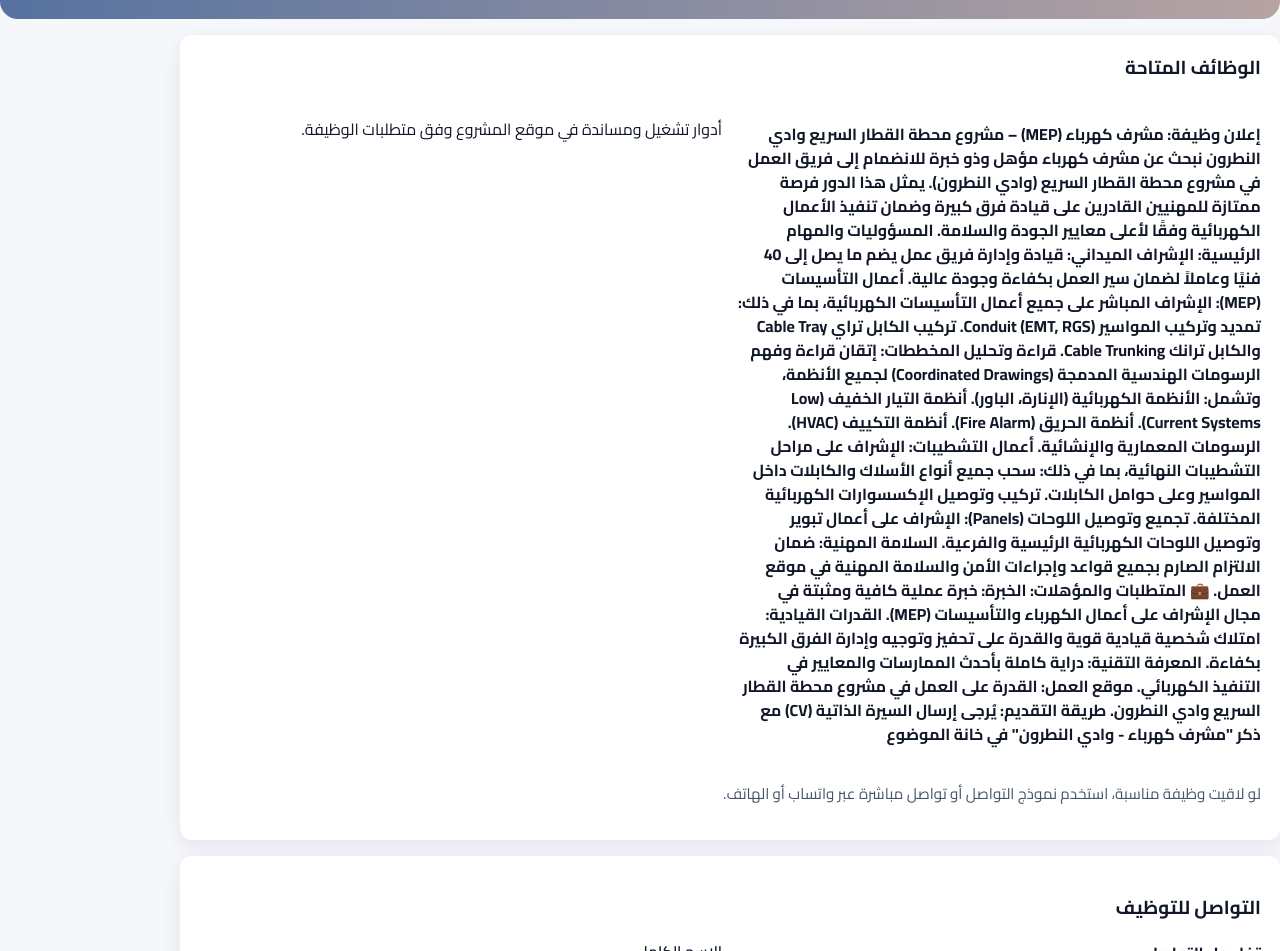
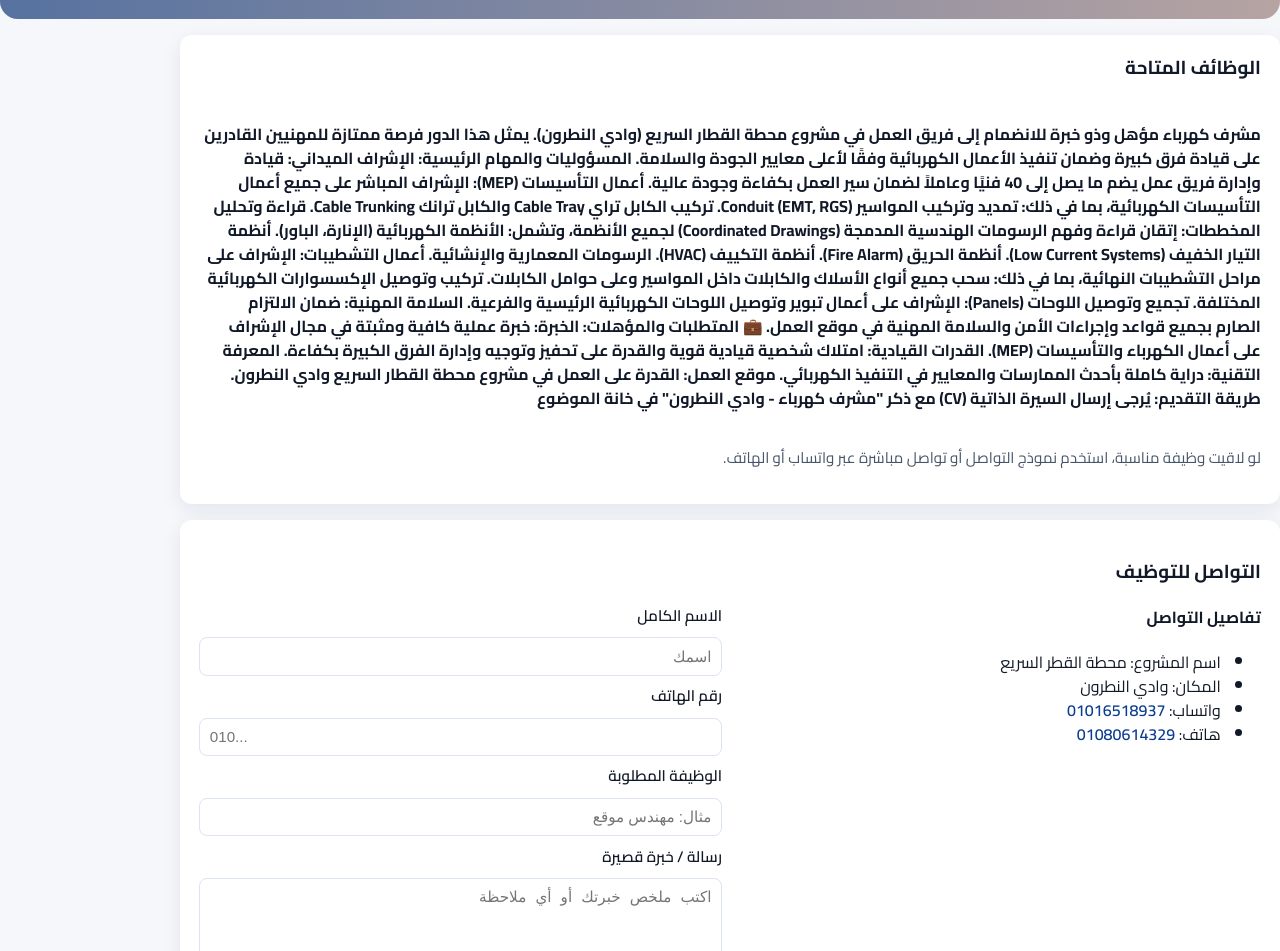
Before and after one commit to shouldwe61-arch/Online-job-site-2, a plain HTML site: page index.html in a window 1280 px wide. Shown: the part 594-1545 px from the top of the page. Drawn offline with Linux system fonts and the light colour scheme.

Commit message:
Update index.html

```diff
--- a/index.html
+++ b/index.html
@@ -44,8 +44,8 @@
       <h3>الوظائف المتاحة</h3>
       <div class="job-list">
 
-          <h4>    إعلان وظيفة: مشرف كهرباء (MEP) – مشروع محطة القطار السريع وادي النطرون
-نبحث عن مشرف كهرباء مؤهل وذو خبرة للانضمام إلى فريق العمل في مشروع محطة القطار السريع (وادي النطرون). يمثل هذا الدور فرصة ممتازة للمهنيين القادرين على قيادة فرق كبيرة وضمان تنفيذ الأعمال الكهربائية وفقًا لأعلى معايير الجودة والسلامة.
+          <h4>
+  مشرف كهرباء مؤهل وذو خبرة للانضمام إلى فريق العمل في مشروع محطة القطار السريع (وادي النطرون). يمثل هذا الدور فرصة ممتازة للمهنيين القادرين على قيادة فرق كبيرة وضمان تنفيذ الأعمال الكهربائية وفقًا لأعلى معايير الجودة والسلامة.
 
 المسؤوليات والمهام الرئيسية:
 الإشراف الميداني: قيادة وإدارة فريق عمل يضم ما يصل إلى 40 فنيًا وعاملاً لضمان سير العمل بكفاءة وجودة عالية.
@@ -89,7 +89,7 @@
 
 طريقة التقديم:
 يُرجى إرسال السيرة الذاتية (CV) مع ذكر "مشرف كهرباء - وادي النطرون" في خانة الموضوع</h4>
-          <p>أدوار تشغيل ومساندة في موقع المشروع وفق متطلبات الوظيفة.</p>
+
         </article>
       </div>
 
```
